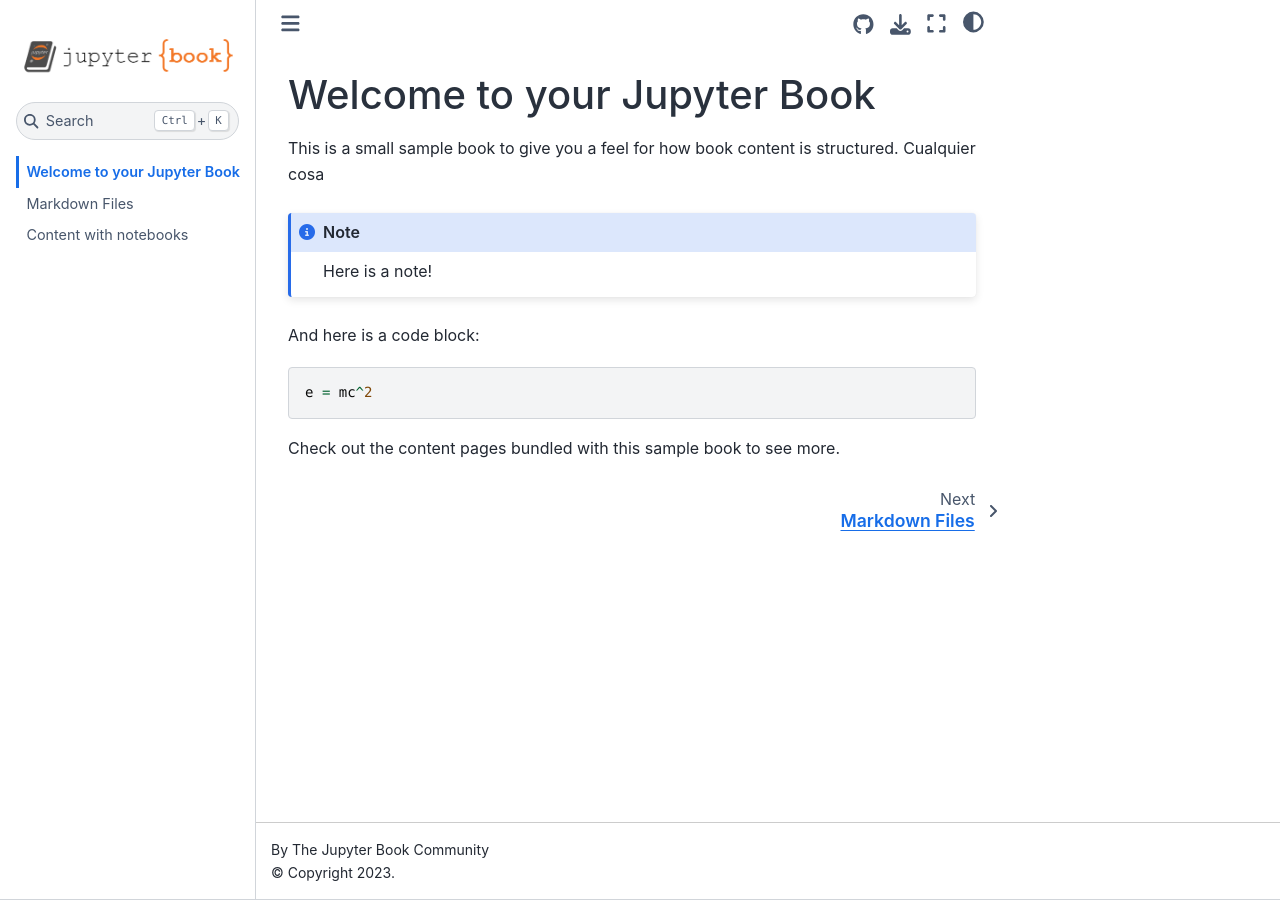
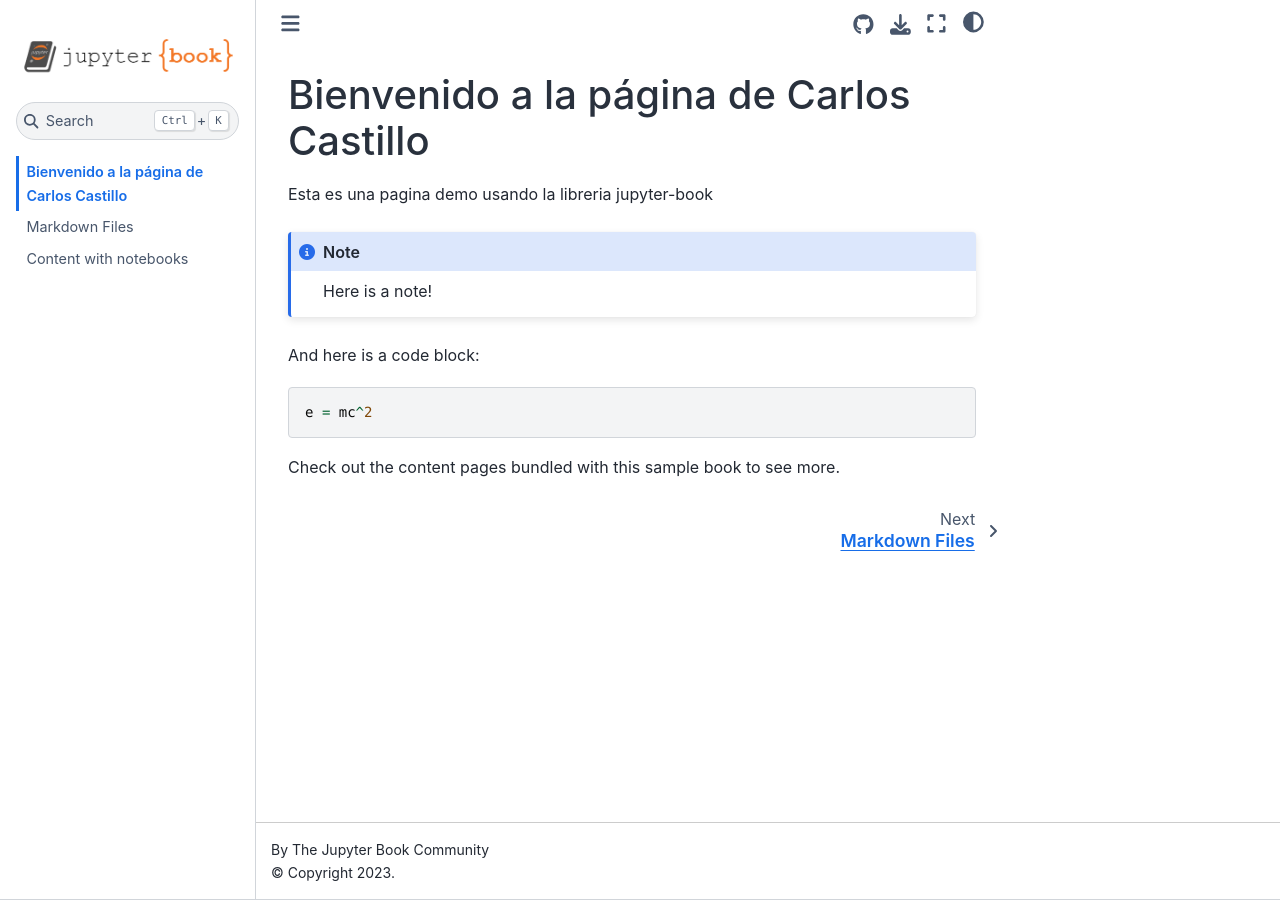
Before and after one commit to Castillo3004/Libro0001, a Jupyter Book: the page built from intro.md, in a window 1280 px wide. Built offline with Jupyter Book 1.0.4 settings and Sphinx 7.4.7 and the Sphinx Book theme 1.1.4, drawn with Linux system fonts in a browser that asks for light colours.

Commit message:
Pagina con Jupyter

```diff
--- a/intro.md
+++ b/intro.md
@@ -1,8 +1,6 @@
-# Welcome to your Jupyter Book
+# Bienvenido a la página de Carlos Castillo
 
-This is a small sample book to give you a feel for how book content is
-structured.
-Cualquier cosa
+Esta es una pagina demo usando la libreria jupyter-book
 
 :::{note}
 Here is a note!
```
